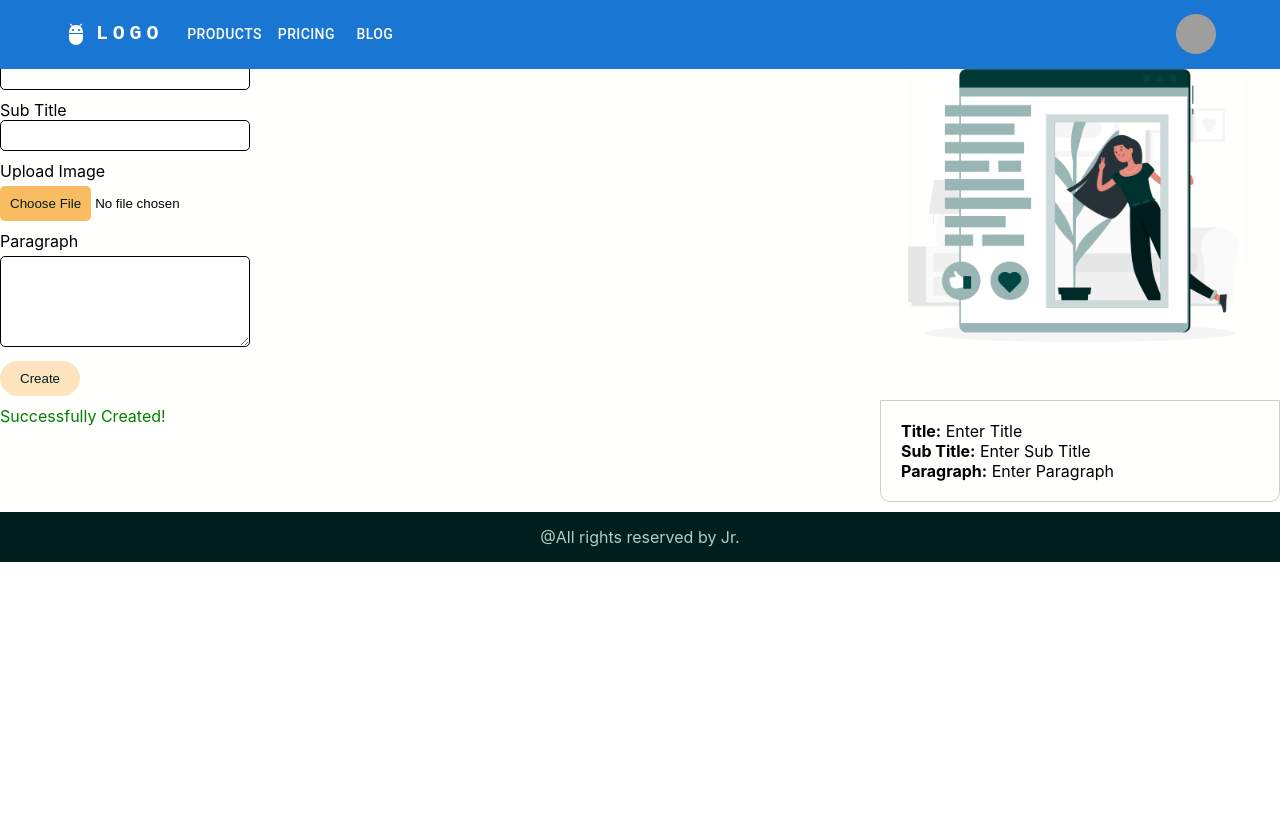
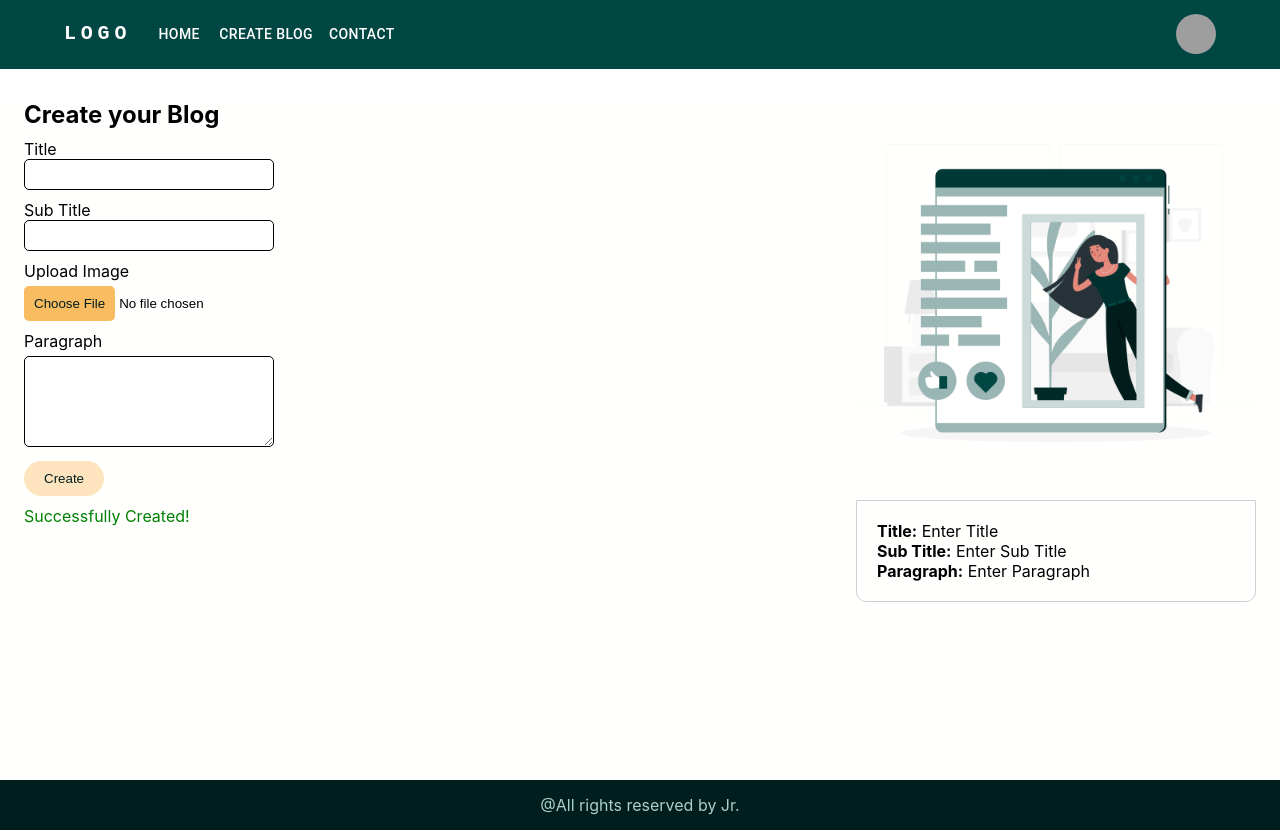
Before and after one commit to syedmohsindaniyalhaider/blogging-app, a React (Create React App) app in the folder blogs/client/: page /blogs in a window 1280 px wide. Before the commit the page ends 800 px from the top, so only its background shows below. Built offline with nearby package versions, Linux system fonts and the light colour scheme; grey boxes are pictures that could not be loaded.

Commit message:
updated design

```diff
--- a/blogs/client/src/App.js
+++ b/blogs/client/src/App.js
@@ -3,7 +3,7 @@ import Main from "./components/Layout/Main/Main";
 import Home from "./components/Home/Home";
 import Blogs from "./components/Blogs/Blogs";
 import Contact from "./components/Contact/Contact";
-import { Routes, Route, Navigate } from "react-router-dom";
+import { Routes, Route } from "react-router-dom";
 import Register from "./components/Register/Register";
 import Dashboard from "./components/Dashboard/Dashboard";
 import PageNotFound from "./components/PageNotFound/PageNotFound";
--- a/blogs/client/src/components/Blogs/Blogs.jsx
+++ b/blogs/client/src/components/Blogs/Blogs.jsx
@@ -3,6 +3,7 @@ import FileBase64 from "react-file-base64";
 import useInput from "../../hooks/use-input";
 import styles from "./style.module.css";
 import defaultImage from "../../default-blog.png";
+import { Container } from "@mui/material";
 
 const Blogs = () => {
   const [file, setFile] = useState("");
@@ -58,7 +59,7 @@ const Blogs = () => {
   };
 
   return (
-    <>
+    <Container maxWidth="xl" sx={{ minHeight: "85vh" }}>
       <div className={styles.flex}>
         <div>
           <h2 className={styles.mb}>Create your Blog</h2>
@@ -108,7 +109,12 @@ const Blogs = () => {
                   />
                 </div>
                 {file && (
-                  <img src={file} height="100" className={styles.blogImage} />
+                  <img
+                    src={file}
+                    alt=""
+                    height="100"
+                    className={styles.blogImage}
+                  />
                 )}
               </div>
               <div>
@@ -137,7 +143,7 @@ const Blogs = () => {
         </div>
         <div className={`${styles.container}`}>
           <div className={styles.card}>
-            <img src={file || defaultImage} className={styles.image} />
+            <img src={file || defaultImage} className={styles.image} alt="" />
             <div className={styles.cardContent}>
               <div>
                 <strong>Title:</strong> {title || "Enter Title"}
@@ -152,7 +158,7 @@ const Blogs = () => {
           </div>
         </div>
       </div>
-    </>
+    </Container>
   );
 };
 
--- a/blogs/client/src/components/Contact/Contact.jsx
+++ b/blogs/client/src/components/Contact/Contact.jsx
@@ -1,8 +1,13 @@
+import { Container } from "@mui/material";
 import React from "react";
-import styles from "./style.module.css";
+// import styles from "./style.module.css";
 
 const Contact = () => {
-  return <div>Contact</div>;
+  return (
+    <Container maxWidth="xl" sx={{ minHeight: "85vh" }}>
+      <div>Contact</div>
+    </Container>
+  );
 };
 
 export default Contact;
--- a/blogs/client/src/components/Home/Home.jsx
+++ b/blogs/client/src/components/Home/Home.jsx
@@ -1,8 +1,8 @@
+// import heart from "../../heart.png";
 import React, { useState } from "react";
 import { useEffect } from "react";
 import { Link } from "react-router-dom";
 import styles from "./style.module.css";
-// import heart from "../../heart.png";
 import { Container } from "@mui/system";
 import Card from "@mui/material/Card";
 import CardHeader from "@mui/material/CardHeader";
@@ -16,10 +16,6 @@ import { red } from "@mui/material/colors";
 import FavoriteIcon from "@mui/icons-material/Favorite";
 import ShareIcon from "@mui/icons-material/Share";
 import MoreVertIcon from "@mui/icons-material/MoreVert";
-import List from "@mui/material/List";
-import ListItem from "@mui/material/ListItem";
-import ListItemText from "@mui/material/ListItemText";
-import Divider from "@mui/material/Divider";
 
 const Home = () => {
   // const [likeHeart, setLikeHeart] = useState(false);
@@ -53,23 +49,7 @@ const Home = () => {
           </li>
         </ul>
       </div>
-      <Container maxWidth="sm">
-        <List component="nav" aria-label="mailbox folders">
-          <ListItem button>
-            <ListItemText primary="Inbox" />
-          </ListItem>
-          <Divider />
-          <ListItem button divider>
-            <ListItemText primary="Drafts" />
-          </ListItem>
-          <ListItem button>
-            <ListItemText primary="Trash" />
-          </ListItem>
-          <Divider light />
-          <ListItem button>
-            <ListItemText primary="Spam" />
-          </ListItem>
-        </List>
+      <Container maxWidth="sm" sx={{ marginTop: "-100px", minHeight: "85vh" }}>
         {blogs.map((item) => (
           <Card key={item.id} variant="outlined" sx={{ marginBottom: "50px" }}>
             <CardHeader
@@ -102,10 +82,10 @@ const Home = () => {
               </Typography>
             </CardContent>
             <CardActions disableSpacing>
-              <IconButton aria-label="add to favorites">
+              <IconButton>
                 <FavoriteIcon />
               </IconButton>
-              <IconButton aria-label="share">
+              <IconButton>
                 <ShareIcon />
               </IconButton>
             </CardActions>
--- a/blogs/client/src/components/Home/style.module.css
+++ b/blogs/client/src/components/Home/style.module.css
@@ -35,7 +35,8 @@
 .categories {
   position: sticky;
   width: fit-content;
-  top: 50px;
+  top: 170px;
+  left: 150px;
 }
 
 .list {
--- a/blogs/client/src/components/Layout/Header/Header.jsx
+++ b/blogs/client/src/components/Layout/Header/Header.jsx
@@ -1,22 +1,24 @@
+import styles from "./style.module.css";
 import React from "react";
-// import { Link } from "react-router-dom";
-// import styles from "./style.module.css";
+import { Link } from "react-router-dom";
 import AppBar from "@mui/material/AppBar";
 import Box from "@mui/material/Box";
 import Toolbar from "@mui/material/Toolbar";
 import IconButton from "@mui/material/IconButton";
 import Typography from "@mui/material/Typography";
 import Menu from "@mui/material/Menu";
-import MenuIcon from "@mui/icons-material/Menu";
 import Container from "@mui/material/Container";
 import Avatar from "@mui/material/Avatar";
 import Button from "@mui/material/Button";
 import Tooltip from "@mui/material/Tooltip";
 import MenuItem from "@mui/material/MenuItem";
-import AdbIcon from "@mui/icons-material/Adb";
 import useScrollTrigger from "@mui/material/useScrollTrigger";
 
-const pages = ["Products", "Pricing", "Blog"];
+const pages = [
+  { name: "Home", link: "home" },
+  { name: "Create Blog", link: "blogs" },
+  { name: "Contact", link: "contact" },
+];
 const settings = ["Profile", "Account", "Dashboard", "Logout"];
 
 function ElevationScroll(props) {
@@ -39,9 +41,9 @@ const Header = (props) => {
   const [anchorElNav, setAnchorElNav] = React.useState(null);
   const [anchorElUser, setAnchorElUser] = React.useState(null);
 
-  const handleOpenNavMenu = (event) => {
-    setAnchorElNav(event.currentTarget);
-  };
+  // const handleOpenNavMenu = (event) => {
+  //   setAnchorElNav(event.currentTarget);
+  // };
   const handleOpenUserMenu = (event) => {
     setAnchorElUser(event.currentTarget);
   };
@@ -56,15 +58,14 @@ const Header = (props) => {
 
   return (
     <ElevationScroll {...props}>
-      <AppBar>
+      <AppBar sx={{ backgroundColor: "#004643" }}>
         <Container>
           <Toolbar disableGutters>
-            <AdbIcon sx={{ display: { xs: "none", md: "flex" }, mr: 1 }} />
             <Typography
               variant="h6"
               noWrap
               component="a"
-              href="/"
+              href="home"
               sx={{
                 mr: 2,
                 display: { xs: "none", md: "flex" },
@@ -78,70 +79,26 @@ const Header = (props) => {
               LOGO
             </Typography>
 
-            <Box sx={{ flexGrow: 1, display: { xs: "flex", md: "none" } }}>
-              <IconButton
-                size="large"
-                aria-label="account of current user"
-                aria-controls="menu-appbar"
-                aria-haspopup="true"
-                onClick={handleOpenNavMenu}
-                color="inherit"
-              >
-                <MenuIcon />
-              </IconButton>
-              <Menu
-                id="menu-appbar"
-                anchorEl={anchorElNav}
-                anchorOrigin={{
-                  vertical: "bottom",
-                  horizontal: "left",
-                }}
-                keepMounted
-                transformOrigin={{
-                  vertical: "top",
-                  horizontal: "left",
-                }}
-                open={Boolean(anchorElNav)}
-                onClose={handleCloseNavMenu}
-                sx={{
-                  display: { xs: "block", md: "none" },
-                }}
-              >
-                {pages.map((page) => (
-                  <MenuItem key={page} onClick={handleCloseNavMenu}>
-                    <Typography textAlign="center">{page}</Typography>
-                  </MenuItem>
-                ))}
-              </Menu>
-            </Box>
-            <AdbIcon sx={{ display: { xs: "flex", md: "none" }, mr: 1 }} />
-            <Typography
-              variant="h5"
-              noWrap
-              component="a"
-              href=""
+            <Box
               sx={{
-                mr: 2,
-                display: { xs: "flex", md: "none" },
                 flexGrow: 1,
-                fontFamily: "monospace",
-                fontWeight: 700,
-                letterSpacing: ".3rem",
-                color: "inherit",
-                textDecoration: "none",
+                display: { xs: "none", md: "flex" },
               }}
             >
-              LOGO
-            </Typography>
-            <Box sx={{ flexGrow: 1, display: { xs: "none", md: "flex" } }}>
               {pages.map((page) => (
-                <Button
-                  key={page}
-                  onClick={handleCloseNavMenu}
-                  sx={{ my: 2, color: "white", display: "block" }}
-                >
-                  {page}
-                </Button>
+                <Link to={page.link} className={styles.link}>
+                  <Button
+                    key={page.name}
+                    onClick={handleCloseNavMenu}
+                    sx={{
+                      my: 2,
+                      color: "white",
+                      display: "block",
+                    }}
+                  >
+                    {page.name}
+                  </Button>
+                </Link>
               ))}
             </Box>
 
--- a/blogs/client/src/components/Layout/Main/style.module.css
+++ b/blogs/client/src/components/Layout/Main/style.module.css
@@ -1,3 +1,4 @@
 .main {
   background-color: #fffffe;
+  margin-top: 100px;
 }
```
